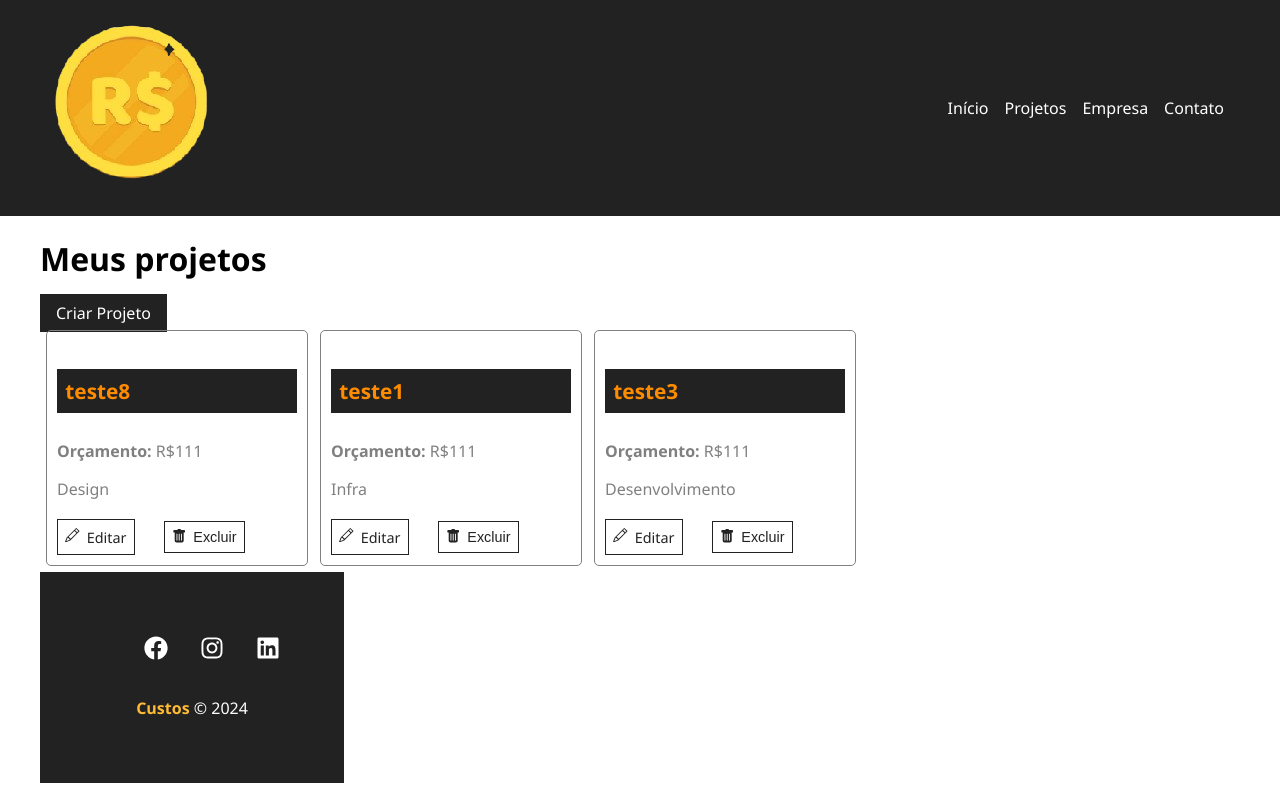
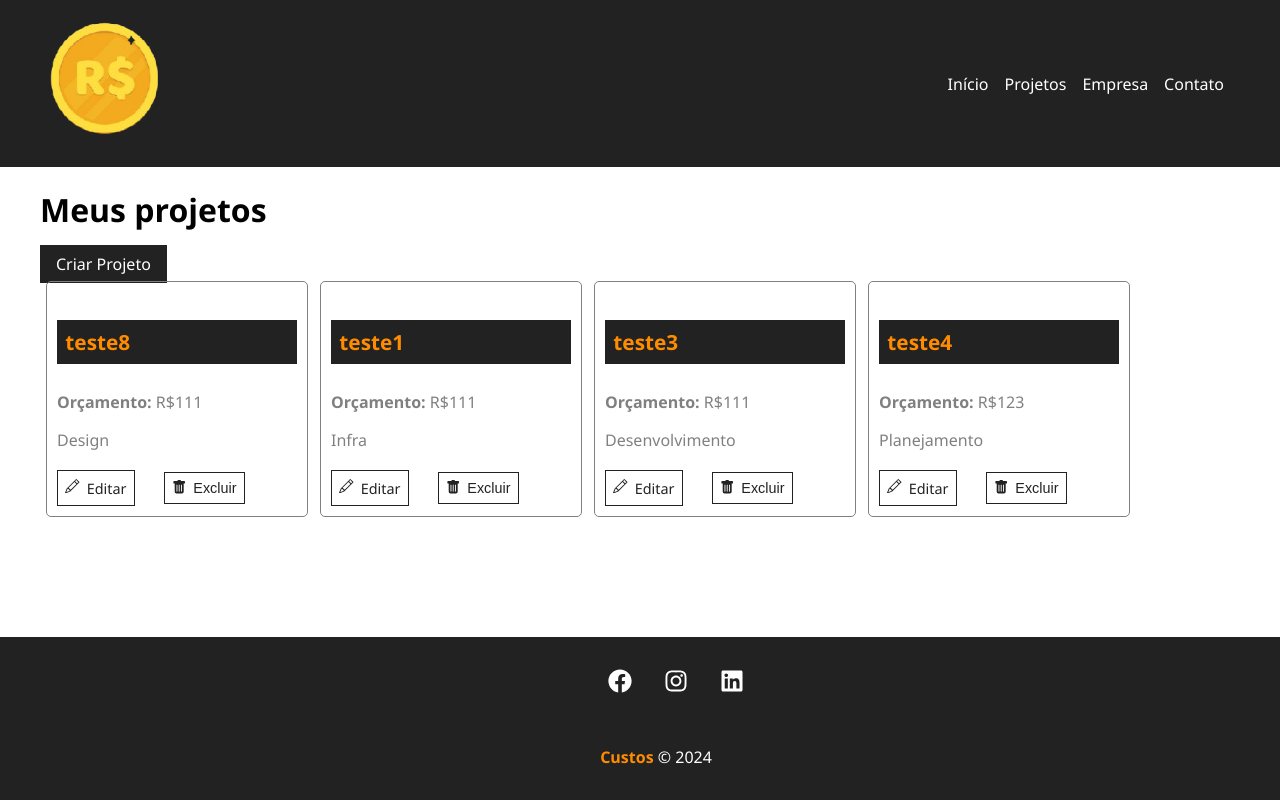
Before and after one commit to Primata83/custos, a React (Create React App) app: page /Projects in a window 1280 px wide. Built offline with nearby package versions, Linux system fonts and the light colour scheme; data requests are answered from the project's data file.

Commit message:
foi lindo

```diff
--- a/db.json
+++ b/db.json
@@ -32,8 +32,18 @@
       "cost": 0,
       "services": [],
       "id": 8
+    },
+    {
+      "name": "teste4",
+      "budget": "123",
+      "category": {
+        "id": "4",
+        "name": "Planejamento"
+      },
+      "cost": 0,
+      "services": [],
+      "id": 9
     }
-
   ],
   "categories": [
     {
--- a/src/components/layout/Container.module.css
+++ b/src/components/layout/Container.module.css
@@ -1,13 +1,14 @@
+html, body{
+    height: 100%;
+    margin: 0;
+}
+
 .container{
     width:1200px;
     display:flex;
     justify-content: space-between;
     margin: 0 auto;
     flex-wrap: wrap;
-}
-
-.min-height {
-    min-height: 75%;
 }
 
 .start{
@@ -18,3 +19,7 @@
     flex-direction: column;
     justify-content: flex-start;
 }
+
+.min-height{
+    min-height:75%;
+}
--- a/src/components/layout/Footer.module.css
+++ b/src/components/layout/Footer.module.css
@@ -1,8 +1,15 @@
 .footer{
     background-color: #222;
     color: #fff;
-    padding: 3em;
+    padding: 1em;
     text-align: center;
+    display: flex;
+    flex-direction: column;
+    width: 100%;
+    position: fixed;
+    bottom: 0;
+    left: 0;
+    position:end;
 }
 
 .social_list{
@@ -16,7 +23,7 @@
 }
 
 .social_list:hover{
-    color: #ffbb33;
+  color: rgb(255, 140, 0);
 }
 
 .social_list svg{
@@ -30,5 +37,5 @@
 
 .copy_right span{
     font-weight: bold;
-    color: #ffbb33;
+    color: rgb(255, 140, 0);
 }
--- a/src/components/layout/Navbar.js
+++ b/src/components/layout/Navbar.js
@@ -8,7 +8,7 @@ function Navbar () {
         <nav className={styles.navbar}>
             <Container>
                 <Link to="/">
-                    <img className={styles.logo} src={logo} alt="Moeda" />
+                    <img className={styles.logo} src={logo} alt="Moeda" style={{width: '130px', height: '130px'}}  />
                 </Link>
                 <ul className={styles.list}>
                     <li className={styles.item}>
--- a/src/components/layout/Navbar.module.css
+++ b/src/components/layout/Navbar.module.css
@@ -21,5 +21,5 @@
 }
 
 .item a:hover{
-    color: #FFBB33;
+    color: rgb(255, 140, 0);
 }
--- a/src/components/pages/Home.module.css
+++ b/src/components/pages/Home.module.css
@@ -4,16 +4,16 @@
     flex-direction: column;
     align-items: center;
     justify-content: center;
-    padding: 4em;
+    padding: 2em;
 }
 
 .home_container h1{
     font-size:2.5em;
-    margin-bottom: 0.5em;
+    margin-bottom: 0.1em;
 }
 
 .home_container h1 span{
-    color: #ffbb33;
+    color: rgb(255, 140, 0);
     padding: 0 0.2em;
     background-color: #222;
 }
@@ -25,5 +25,5 @@
 
 .home_container img {
     width: 350px;
-    margin: 2em 0;
+    margin: 1em 0;
 }
--- a/src/components/pages/NewProject.module.css
+++ b/src/components/pages/NewProject.module.css
@@ -5,7 +5,7 @@
 }
 
 .newproject_container h1 {
-    margin-bottom: 0.5em;
+    margin-bottom: 1.5em;
 }
 
 .newproject_container p {
--- a/src/components/pages/Projects.module.css
+++ b/src/components/pages/Projects.module.css
@@ -5,7 +5,6 @@
     width: 24%;
     margin: 0.5%;
 }
-
 
 .project_card h4{
     background-color: #222;
```
